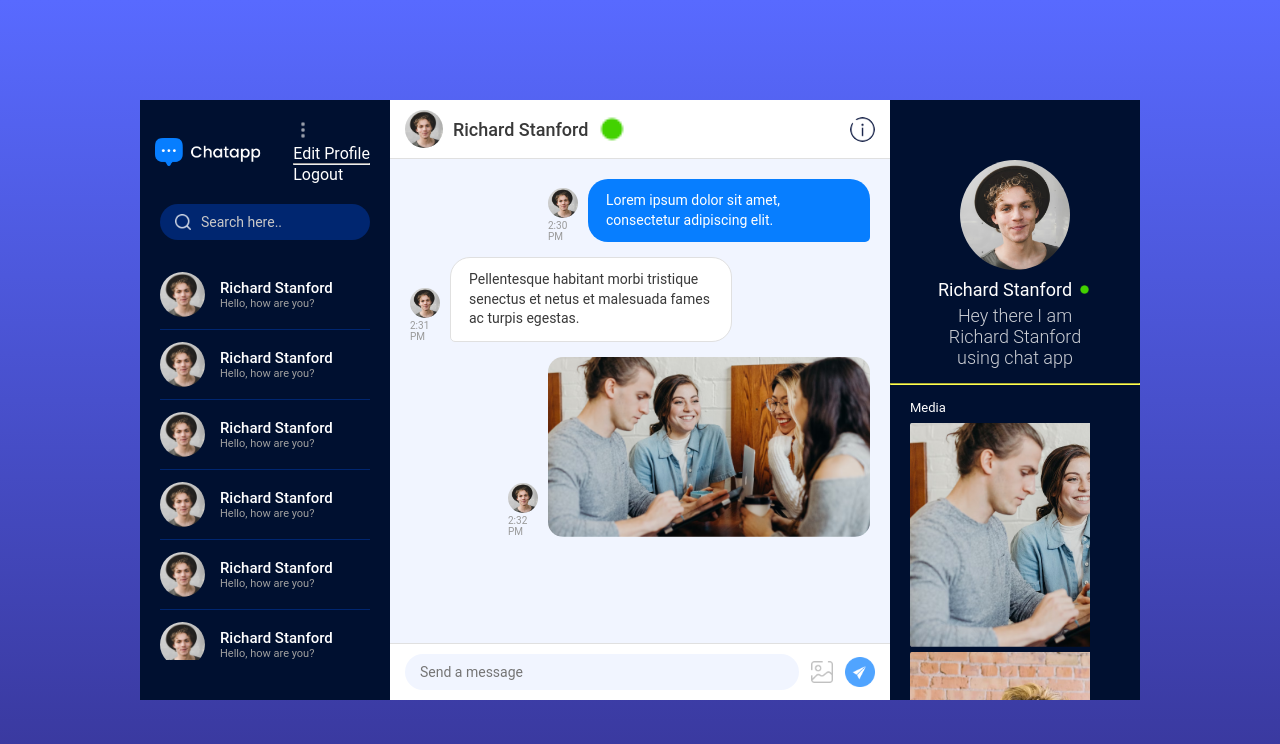
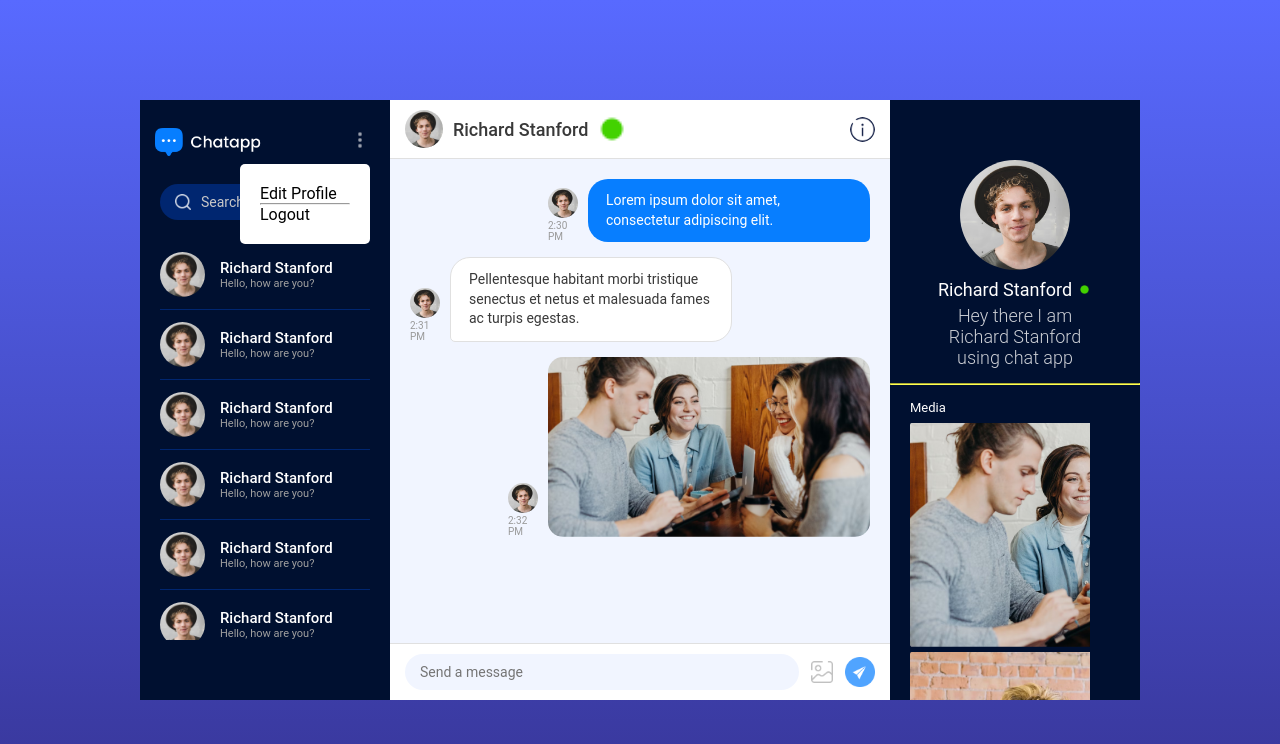
Before and after one commit to NoahMenezes/chatapp, a React (Vite) app: page /chat in a window 1280 px wide. Shown: the top 744 px of the page. Built offline with nearby package versions, Linux system fonts and the light colour scheme.

Commit message:
leftsidebar.jsx leftsidebar.css rightsidebar.jsx rightsidebar.css code corrections and errors corrections update

```diff
--- a/src/components/LeftSideBar/LeftSideBar.css
+++ b/src/components/LeftSideBar/LeftSideBar.css
@@ -133,3 +133,19 @@
 .friends:hover span {
   color: white;
 }
+.ls-nav .menu{
+  position: relative;
+  padding: 10px 0px;
+}
+.menu .sub-menu{
+  position: absolute;
+  top: 100%;
+  right: 0;
+  width: 130px;
+  padding: 20px;
+  border-radius: 5px;
+  background-color: white;
+  color: black;
+
+
+}
```
